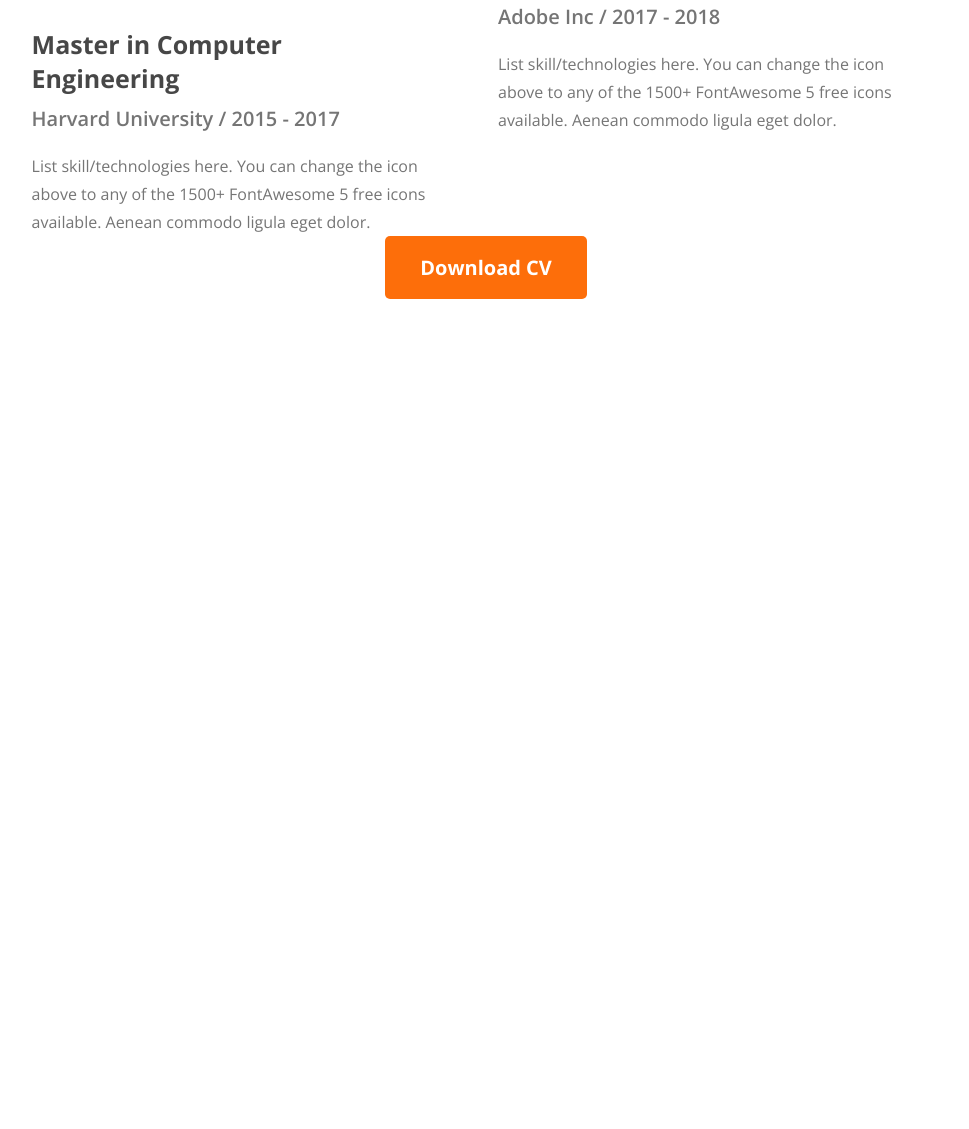
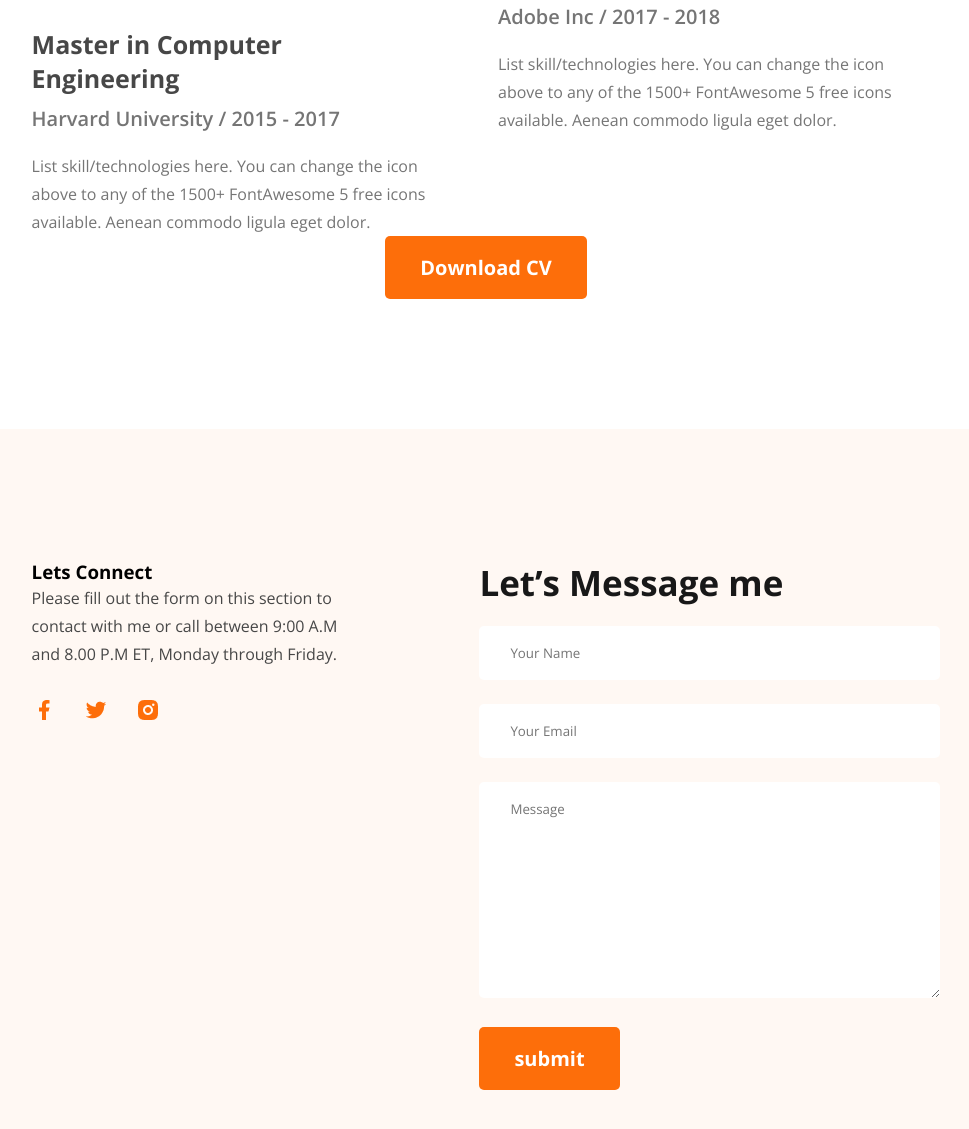
Before and after one commit to alaminusa/hero-dev-portfolio, a plain HTML site: page index.html in a window 1280 px wide. Shown: the part 3262-4391 px from the top of the page, without its empty margins (154-1123 px from the left). Before the commit the page ends 3561 px from the top, so only its background shows below. Drawn offline with nearby package versions, Linux system fonts and the light colour scheme.

Commit message:
footer part added

```diff
--- a/index.html
+++ b/index.html
@@ -141,6 +141,32 @@
             <button class="btn">Download CV</button>
         </div>
     </section>
+    <footer>
+        <section class="footer-container">
+            <div class="social">
+                <h3>Lets Connect</h3>
+                <p>Please fill out the form on this section to contact with me or call between 9:00 A.M and 8.00 P.M ET, Monday through Friday.</p>
+                <div class="icons">
+                    <a href=""><img src="images/icons/facebook.png" alt=""></a>
+                    <a href=""><img src="images/icons/twitter.png" alt=""></a>
+                    <a href=""><img src="images/icons/insta.png" alt=""></a>
+                </div>
+            </div>
+            <form action="" class="form">
+                <h2>Let’s Message me</h2>
+                <div class="div">
+                    <input type="text" name="" id="" placeholder="Your Name">
+                </div>
+                <div class="div">
+                    <input type="text" name="" id="" placeholder="Your Email">
+                </div>
+                <div>
+                    <textarea rows="10" name="" id="" placeholder="Message"></textarea>
+                </div>
+                <input class="btn" type="submit" value="submit">
+            </form>
+        </section>
 
+    </footer>
 </body>
 </html>
--- a/styles/portfolio.css
+++ b/styles/portfolio.css
@@ -201,3 +201,44 @@
 .resume-button{
     text-align: center;
 }
+
+
+/* footer css */
+footer{
+    margin-top: 130px;
+    background-color: #FFF8F3;
+    padding: 130px  0;
+}
+.footer-container{
+    width: 71%;
+    max-width: 1140px;
+    margin: 0 auto;
+    display: flex;
+    gap: 116px;
+}
+.footer-container h2{
+    font-size: 35px;
+    font-weight: bold;
+    color: #181818;
+    margin-bottom: 20px;
+}
+.social{
+    max-width: 562px;
+}
+.footer-container .social p{
+    color: #474747;
+    line-height: 28px;
+    font-size: 16px;
+    margin-bottom: 30px;
+}
+.footer-container .icons a{
+    margin-right: 24px;
+}
+.footer-container form input[type="text"], .footer-container form textarea{
+    width: 461px;
+    padding: 18px 31px;
+    margin-bottom: 24px;
+    border: none;
+    border-radius: 5px;
+    color: #757575;
+}
```
